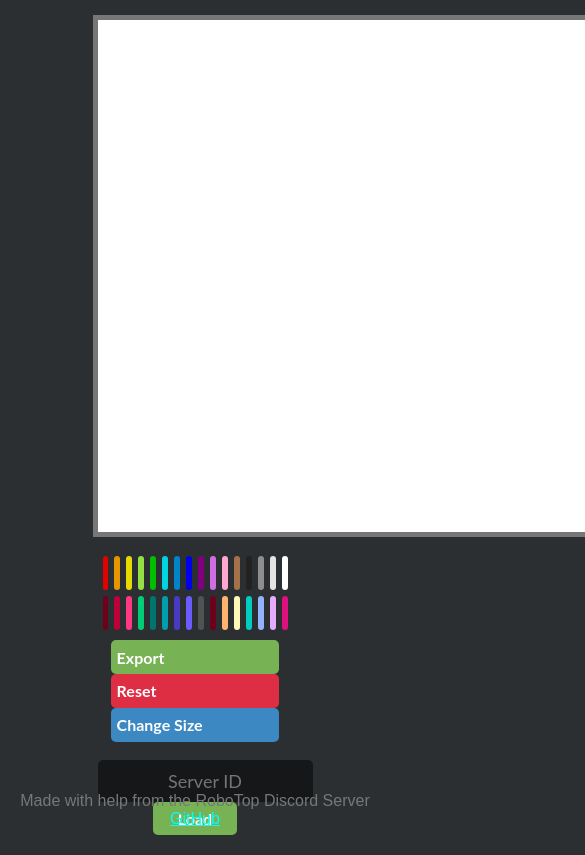
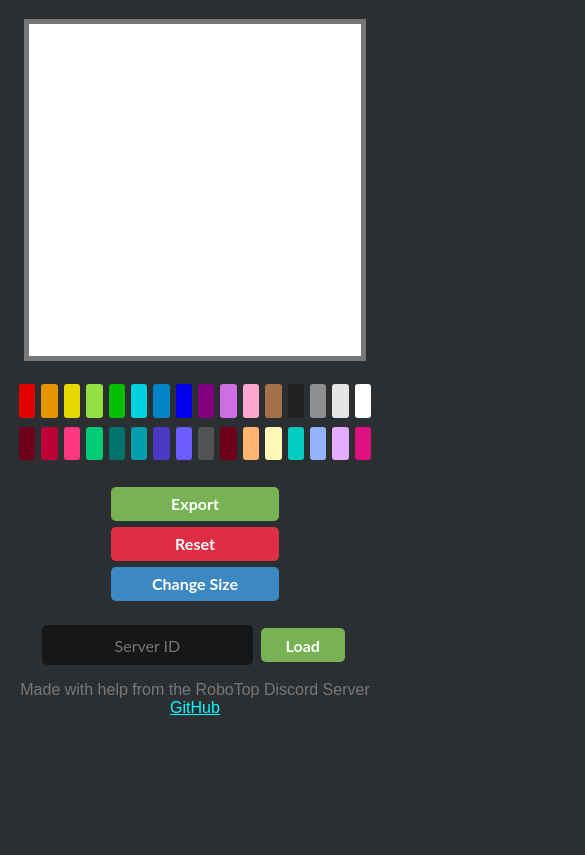
Before and after one commit to NoahTheNerd/placeplanner, a plain HTML site: page index.html in a window 390 px wide. Shown: the top 855 px of the page, 585 px wide, since content can reach past the window. Drawn offline with Linux system fonts and the light colour scheme.

Commit message:
mobile opti

```diff
--- a/index.html
+++ b/index.html
@@ -1,25 +1,26 @@
 <!DOCTYPE html>
-<html>
+<html lang="en">
     <head>
         <title>Place Planner</title>
         <meta name="author" content="ixNoah">
         <meta name="description" content="A tool to make concepts for the RoboTop Discord Bot's r!place command.">
+        <meta name="viewport" content="width=device-width, initial-scale=1.0">
         <link rel="stylesheet" href="style.css">
         <link rel="icon" href="https://upload.wikimedia.org/wikipedia/commons/9/90/Twemoji2_1f58c.svg">
     </head>
     <body onbeforeunload="return pageUnload()">
-        <div style="text-align:center;" id="maindiv">
+        <main style="text-align:center;">
             <canvas name="place" id="place" width="512" height="512"></canvas>
 
             <div class="picker" id="colpick" width="256"></div>
-            <div class="picker" id="colpick2" width="256" style="margin-top: -15px"></div>
-        </div>
+            <div class="picker" id="colpick2" width="256" style="margin-top: -0.5rem"></div>
+        </main><br>
         <div style="width: 100%; text-align:center;">
-            <button style="background-color: #77B255; height: 4vh; width: 20vh; font-size: 16px; font-weight: bold; text-align: left;" onclick="exportplace()">Export</button>
-            <button style="background-color: #DD2E44; height: 4vh; text-align: left; width: 20vh; font-size: 16px; font-weight: bold;" onclick="resetplace()">Reset</button>
-            <button style="background-color: #3B88C3; width: 20vh; font-weight: bold; height: 4vh; font-size:16px; text-align: left;" onclick="cyclesize()">Change Size</button>
+            <button style="background-color: #77B255; height: 4vh; width: 20vh; font-weight: bold;" onclick="exportplace()">Export</button>
+            <button style="background-color: #DD2E44; height: 4vh; width: 20vh; font-weight: bold;" onclick="resetplace()">Reset</button>
+            <button style="background-color: #3B88C3; width: 20vh; font-weight: bold; height: 4vh;" onclick="cyclesize()">Change Size</button>
             <br><br>
-            <input type="text" placeholder="Server ID" id="serverid"> <button style="background-color: #77B255; height: 4vh; width: 10vh; font-size: 16px; font-weight: bold; text-align: center;" onclick="loadimage()">Load</button>
+            <input type="text" placeholder="Server ID" id="serverid"> <button class="loading" style="margin: 0.2rem; background-color: #77B255; height: 4vh; width: 10vh; font-weight: bold; text-align: center;" onclick="loadimage()">Load</button>
         </div>
         <div class="footer">Made with help from the RoboTop Discord Server<br><a href="https://github.com/noahthenerd/placeplanner" target="_blank">GitHub</a><p></p></div>
     <script src="script.js"></script>
--- a/style.css
+++ b/style.css
@@ -1,14 +1,25 @@
+*, *:after, *:before {
+    outline: none;
+    -webkit-box-sizing: border-box;
+    -moz-box-sizing: border-box;
+    box-sizing: border-box;
+    padding: 0;
+    margin: 0;
+}
+
+html {
+    position: relative;
+}
+
 body {
-    background-color: rgba(44, 47, 50);;
+    background-color: rgba(44, 47, 50);
     color: white;
     margin-left: auto;
     margin-right: auto;
-    margin-top: 20px;
-    margin-bottom: 20px;
-    width: 50%;
+    margin-top: 1.5rem;
+    margin-bottom: 1.5rem;
     zoom: 100%;
     font-family: sans-serif;
-    overflow: hidden;
 }
 
 html {
@@ -23,6 +34,7 @@ html {
 a {
     color: aqua;
 }
+
 canvas {
     image-rendering: pixelated;
     outline: solid 5px #777;
@@ -31,12 +43,17 @@ canvas {
 }
 
 .picker {
-    margin-top: 10px;
-    padding: 2px;
+    width: 50%;
+    margin: auto;
+    margin-top: 1rem;
+    padding: 1rem;
     height: 6vh;
     display: flex;
     align-items: center;
+    align-content: center;
+    justify-content: flex-start;
 }
+
 .col {
     margin: 3px;
     height: 4vh;
@@ -46,15 +63,16 @@ canvas {
     transition-duration: 0.1s;
     cursor: pointer;
 }
+
 .col:enabled {
     border: inset 5px solid #ffffff77
 }
+
 button {
-    width: 100px;
     background-color: rgba(255, 255, 255, 0.2);
     cursor: pointer;
     transition-duration: 0.1s;
-    margin: 0px 5px;
+    margin: 0 0.1rem;
     color: white;
 }
 .popup {
@@ -87,7 +105,7 @@ button {
 
 button, input {
     font-family: Lato, Helvetica, Arial, sans-serif;
-    font-size: 18px;
+    font-size: 1em;
     text-align: center;
     color: white;
     height: 40px;
@@ -98,12 +116,9 @@ button, input {
 }
 
 .footer {
-    position: fixed;
-    left: 0;
-    bottom: 0;
-    width: 100%;
     text-align: center;
     color: #777;
+    margin: 1rem;
 }
 
 input {
@@ -125,6 +140,7 @@ button:active { transform: scale(1.1); }
 .proto:active {
     animation: shake 0.25s infinite;
 }
+
 @keyframes shake {
     0% { transform: translate(1px, 1px) rotate(0deg); }
     10% { transform: translate(-1px, -2px) rotate(-1deg); }
@@ -137,4 +153,68 @@ button:active { transform: scale(1.1); }
     80% { transform: translate(-1px, -1px) rotate(1deg); }
     90% { transform: translate(1px, 2px) rotate(0deg); }
     100% { transform: translate(1px, -2px) rotate(-1deg); }
-  }
+}
+
+@media screen and (max-width: 900px){
+    canvas{
+        width: 90%;
+        height: 90%;
+    }
+
+    .picker {
+        width: 100%;
+    }
+
+    button {
+        margin: 0 0.2rem 0.4rem;
+        color: white;
+    }
+}
+
+@media screen and (max-width: 500px){
+    canvas{
+        width: 85%;
+        height: 85%;
+    }
+
+    .picker {
+        width: 100%;
+    }
+
+    button {
+        margin: 0 2rem 0.4rem;
+        color: white;
+    }
+}
+
+@media screen and (min-width: 2560px){
+    canvas{
+        width: 50%;
+        height: 50%;
+    }
+
+    button, input {
+        margin: 0 0.2rem 0.4rem;
+        color: white;
+        font-size: 2em;
+        height: 5rem;
+    }
+
+    .footer{
+        font-size: 2em;
+    }
+}
+
+@media screen and (min-width: 3840px){
+    button, input {
+        margin: 0 0.2rem 0.4rem;
+        color: white;
+        font-size: 3em;
+        height: 5rem;
+    }
+
+    .footer{
+        font-size: 3em;
+    }
+
+}
```
Also changed, not shown: 1 other file.
